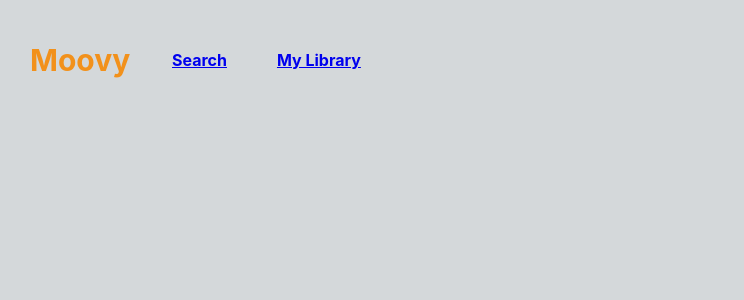
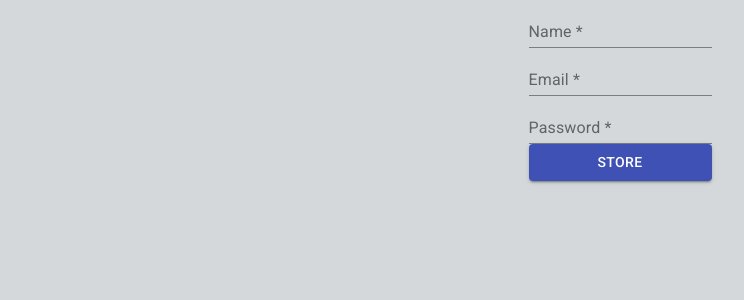
Before and after one commit to LucasGSilva21/Moovy, a React (Create React App) app in the folder frontend/: page /signup in a window 1280 px wide. Shown: the top 300 px of the page, without its empty margins (20-764 px from the left). Built offline with nearby package versions, Linux system fonts and the light colour scheme; the HTML template or start-up script is replaced by a standard one.

Commit message:
adicionando login

```diff
--- a/frontend/src/components/Navbar/index.tsx
+++ b/frontend/src/components/Navbar/index.tsx
@@ -9,7 +9,7 @@ function Navbar() {
         <Logo>Moovy</Logo>
         <List>
             <Link to="/search"><Item>Search</Item></Link>
-            <Link to="/"><Item>My Library</Item></Link>
+            <Link to="/library"><Item>My Library</Item></Link>
         </List>
     </Nav>
   );
--- a/frontend/src/pages/Library/index.tsx
+++ b/frontend/src/pages/Library/index.tsx
@@ -1,5 +1,7 @@
 import React, { useState, useEffect } from 'react';
 import { apiOmdb, apiMoovy } from '../../services/api';
+
+import Navbar from '../../components/Navbar';
 
 import {
   Grid,
@@ -57,6 +59,8 @@ function Library() {
 	}, [userMovies]);
 
   return (
+    <>
+      <Navbar />
       <Grid container direction='column'>
         <Grid container justify='center'>
           <Grid item lg={8} sm={10} xs={10}>
@@ -96,6 +100,7 @@ function Library() {
           </Grid>
         </Grid>
       </Grid>
+    </>
   );
 }
 
--- a/frontend/src/pages/Search/index.tsx
+++ b/frontend/src/pages/Search/index.tsx
@@ -1,5 +1,7 @@
 import React, { useState } from 'react';
 import { apiOmdb, apiMoovy } from '../../services/api';
+
+import Navbar from '../../components/Navbar';
 
 import {
   Grid,
@@ -71,6 +73,8 @@ function Search() {
   }
 
   return (
+    <>
+      <Navbar />
       <Grid container direction='column'>
         <Grid container justify='center'>
           <Grid lg={8} sm={10} xs={10}>
@@ -123,6 +127,7 @@ function Search() {
           </Grid>
         </Grid>
       </Grid>
+    </>
   );
 }
 
--- /dev/null
+++ b/frontend/src/pages/SignIn/index.tsx
@@ -0,0 +1,91 @@
+import React, { useState } from 'react';
+import { useHistory } from "react-router-dom";
+import { apiMoovy } from '../../services/api';
+import { login } from "../../services/auth";
+
+import {
+  Grid,
+  TextField,
+  Button
+} from '@material-ui/core';
+
+function SignIn() {
+    const [email, setEmail] = useState('');
+    const [password, setPassword] = useState('');
+
+    const [error, setError] = useState('');
+
+    const history = useHistory();
+
+    function validate(){
+        if(email === ''){
+            setError('Email is required');
+            return;
+        }
+        if(password === ''){
+            setError('Password is required');
+            return false;
+        }
+        if(email.length < 5){
+            setError('Invalid email');
+            return false;
+        }
+        if(password.length < 6){
+            setError('Password must be at least 6 characters');
+            return false;
+        }
+
+        return true;
+    }
+
+    async function loginService(e: any) {
+        e.preventDefault();
+
+        if(!validate()) return;
+
+        await apiMoovy.post('/auth/login', { email, password }).then(response => {
+            login(response.data.access_token)
+            history.push('library');
+        }).catch(() => {
+            setError('Error! Check your credentials');
+        });
+
+    }
+
+    return (
+        <Grid container>
+            <Grid
+                container
+                justify="center"
+                alignItems="center"
+            >
+                { error && <span>{error}</span>}
+                <form onSubmit={loginService}>
+                    <Grid
+                        container
+                        direction="column"
+                    >
+                        <TextField
+                            id="standard-basic"
+                            label="Email *"
+                            type="email"
+                            onChange={e => setEmail(e.target.value)}
+                        />
+                        <TextField
+                            id="standard-basic"
+                            label="Password *"
+                            type="password"
+                            onChange={e => setPassword(e.target.value)}
+                        />
+
+                        <Button variant="contained" color="primary" type="submit">
+                            Login
+                        </Button>
+                    </Grid>
+                </form>
+            </Grid>
+        </Grid>
+    )
+}
+
+export default SignIn;
--- /dev/null
+++ b/frontend/src/pages/SignUp/index.tsx
@@ -0,0 +1,103 @@
+import React, { useState } from 'react';
+import { useHistory } from "react-router-dom";
+import { apiMoovy } from '../../services/api';
+
+import {
+  Grid,
+  TextField,
+  Button
+} from '@material-ui/core';
+
+function SignIn() {
+    const [name, setName] = useState('');
+    const [email, setEmail] = useState('');
+    const [password, setPassword] = useState('');
+
+    const [error, setError] = useState('');
+
+    const history = useHistory();
+
+    function validate(){
+        if(name === ''){
+            setError('Name is required');
+            return;
+        }
+        if(email === ''){
+            setError('Email is required');
+            return;
+        }
+        if(password === ''){
+            setError('Password is required');
+            return false;
+        }
+        if(email.length < 5){
+            setError('Invalid email');
+            return false;
+        }
+        if(name.length < 3){
+            setError('Invalid name');
+            return false;
+        }
+        if(password.length < 6){
+            setError('Password must be at least 6 characters');
+            return false;
+        }
+
+        return true;
+    }
+
+    async function store(e: any) {
+        e.preventDefault();
+
+        if(!validate()) return;
+
+        await apiMoovy.post('/users', { name, email, password }).then(response => {
+            history.push('');
+        }).catch(() => {
+            setError('Error!');
+        });;
+    }
+
+    return (
+        <Grid container>
+            <Grid
+                container
+                justify="center"
+                alignItems="center"
+            >
+                { error && <span>{error}</span>}
+                <form onSubmit={store}>
+                    <Grid
+                        container
+                        direction="column"
+                    >
+                        <TextField
+                            id="standard-basic"
+                            label="Name *"
+                            type="text"
+                            onChange={e => setName(e.target.value)}
+                        />
+                        <TextField
+                            id="standard-basic"
+                            label="Email *"
+                            type="email"
+                            onChange={e => setEmail(e.target.value)}
+                        />
+                        <TextField
+                            id="standard-basic"
+                            label="Password *"
+                            type="password"
+                            onChange={e => setPassword(e.target.value)}
+                        />
+
+                        <Button variant="contained" color="primary" type="submit">
+                            Store
+                        </Button>
+                    </Grid>
+                </form>
+            </Grid>
+        </Grid>
+    )
+}
+
+export default SignIn;
--- a/frontend/src/routes.tsx
+++ b/frontend/src/routes.tsx
@@ -1,17 +1,40 @@
 import React from 'react';
-import { BrowserRouter, Switch, Route } from 'react-router-dom';
+import { BrowserRouter, Switch, Route, Redirect } from 'react-router-dom';
 
-import Navbar from './components/Navbar';
+import { isAuthenticated } from "./services/auth";
+
+import SignIn from './pages/SignIn';
+import SignUp from './pages/SignUp';
 import Library from './pages/Library/index';
 import Search from './pages/Search/index';
+
+interface IProps {
+    component: any;
+    path: string;
+}
+
+const PrivateRoute = ({ component: Component, ...rest }: IProps) => (
+    <Route
+      {...rest}
+      render={props =>
+        isAuthenticated() ? (
+          <Component {...props} />
+        ) : (
+          <Redirect to={{ pathname: "/", state: { from: props.location } }} />
+        )
+      }
+    />
+);
 
 function Routes(){
     return (
         <BrowserRouter>
-            <Navbar />
             <Switch>
-                <Route exact path="/" component={Library} />
-                <Route exact path="/search" component={Search} />
+                <Route exact path="/" component={SignIn} />
+                <Route path="/signup" component={SignUp} />
+                <PrivateRoute path="/library" component={Library} />
+                <PrivateRoute path="/search" component={Search} />
+                <Route path="*" component={() => <h1>Page not found</h1>} />
             </Switch>
         </BrowserRouter>
     );
--- a/frontend/src/services/api.ts
+++ b/frontend/src/services/api.ts
@@ -1,9 +1,20 @@
 import axios from 'axios';
+import { getToken } from "./auth";
 
-export const apiMoovy = axios.create({
+const apiMoovy = axios.create({
     baseURL: 'http://localhost:3333'
 });
 
-export const apiOmdb = axios.create({
+apiMoovy.interceptors.request.use(async config => {
+    const token = getToken();
+    if (token) {
+      config.headers.Authorization = `Bearer ${token}`;
+    }
+    return config;
+});
+
+const apiOmdb = axios.create({
     baseURL: 'http://www.omdbapi.com'
 });
+
+export { apiMoovy, apiOmdb }
--- /dev/null
+++ b/frontend/src/services/auth.ts
@@ -0,0 +1,13 @@
+export const TOKEN_KEY = "@Token";
+
+export const isAuthenticated = () => localStorage.getItem(TOKEN_KEY) !== null;
+
+export const getToken = () => localStorage.getItem(TOKEN_KEY);
+
+export const login = (token: string) => {
+  localStorage.setItem(TOKEN_KEY, token);
+};
+
+export const logout = () => {
+  localStorage.removeItem(TOKEN_KEY);
+};
```
Also changed, not shown: 1 other file (tests, documents, lock files or other folders). Lines whose indentation alone changed are shown as unchanged.
